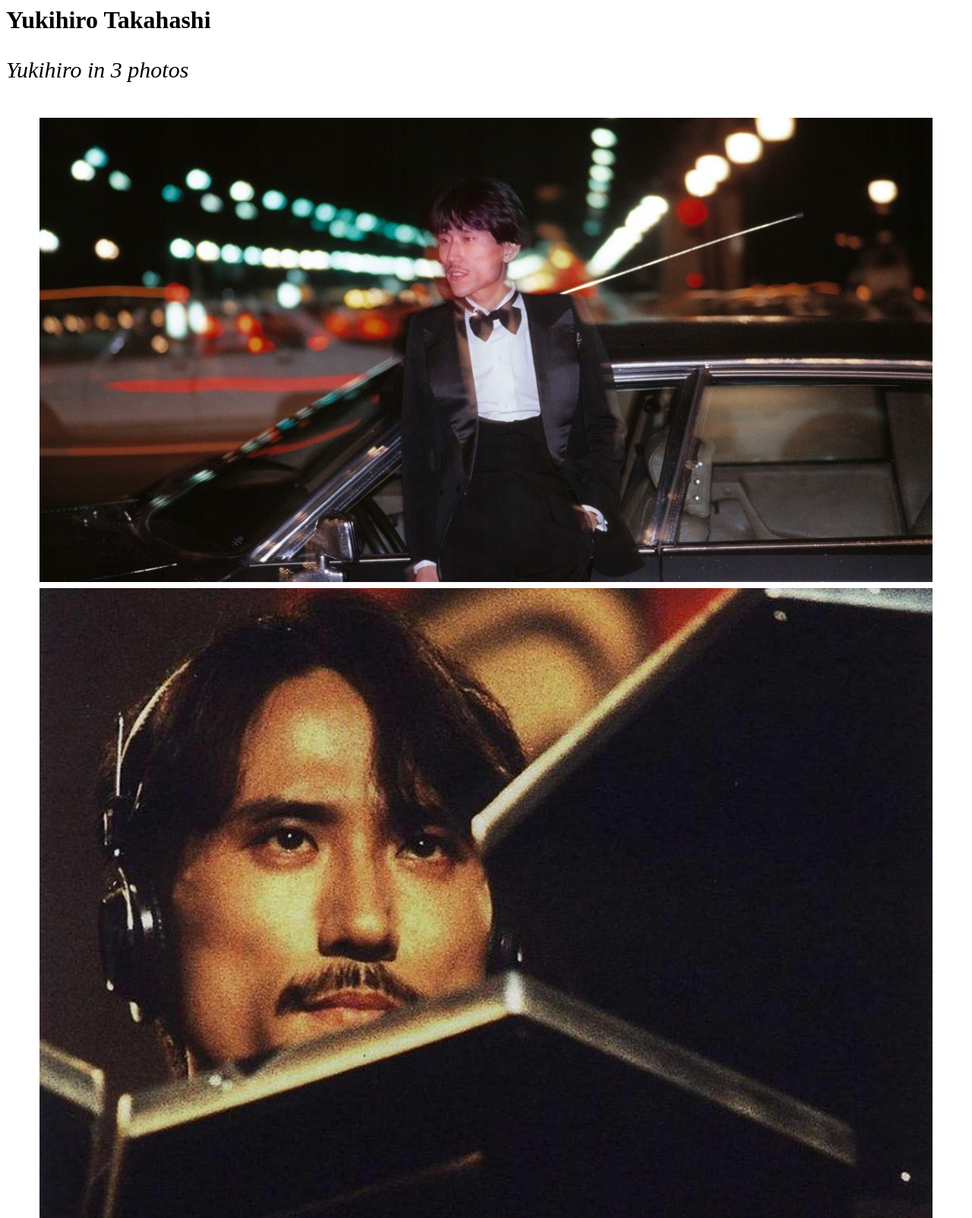
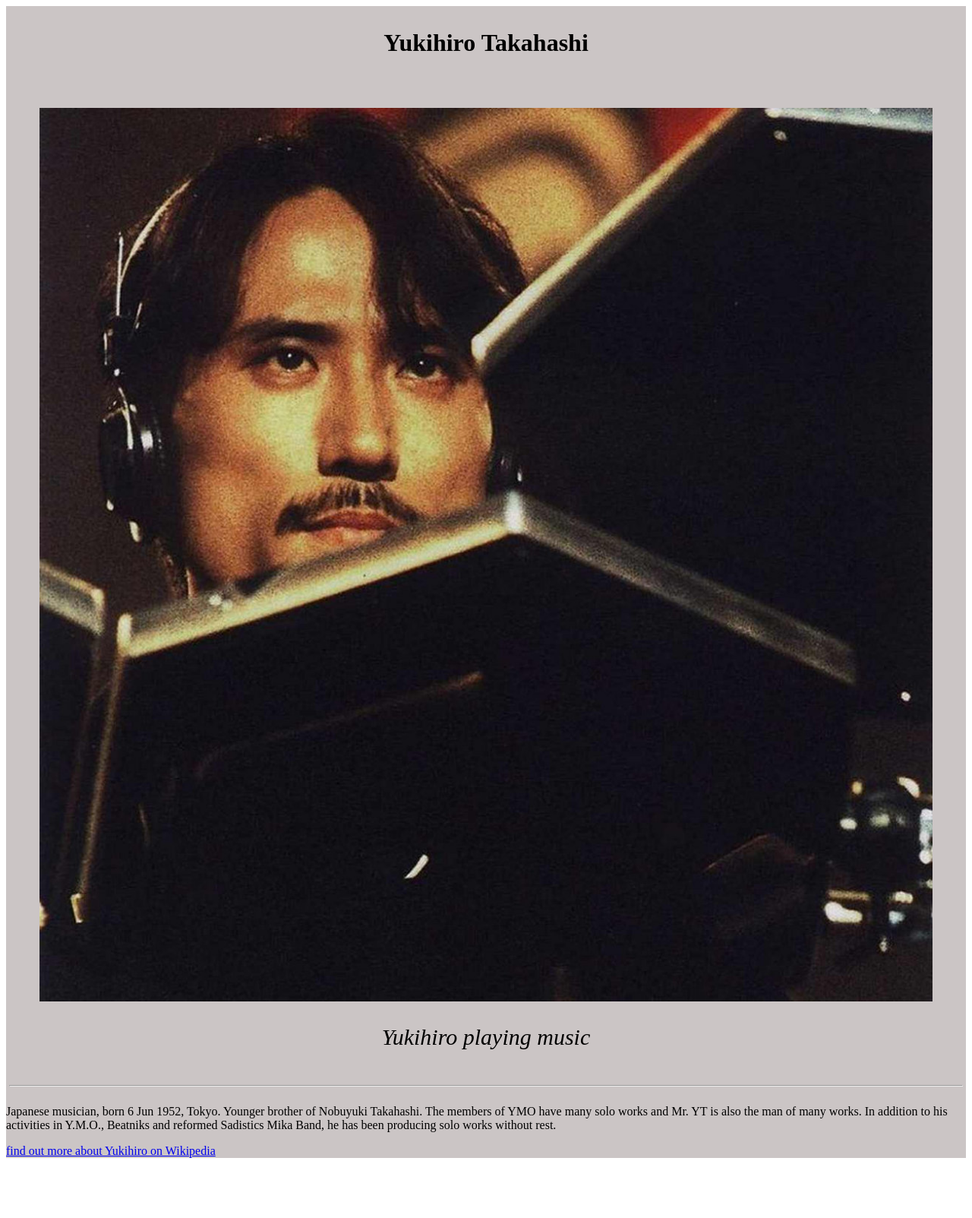
Before and after one commit to zenidith/yukihiro-takahashi-tribute-page, a plain HTML site: page index.html in a window 1280 px wide. Shown: the top 1603 px of the page at 76% size. After the commit the page ends 1532 px from the top, so only its background shows below. Drawn offline with Linux system fonts and the light colour scheme.

Commit message:
Change the background colour and added padding to the image caption and main

```diff
--- a/index.html
+++ b/index.html
@@ -7,23 +7,17 @@
     <div id="main">
 
       <h1 id="title">Yukihiro Takahashi</h1>
-      <p id="img-caption" class="center"><em>Yukihiro in 3 photos</em></p>
         <div class="row">
         <div class="column">
             <div class="column"></div>
             <figure id="img-div">
-                <figcaption id="img-caption"></figcaption>
-            <img src="images/yukihiro-car.jpeg" alt="Yukihiro Takahashi Portrait" id="image">
-            <img src="images/yukihiro-musician.jpeg" alt="">
-            <img src="images/yukihiro-older.jpeg" alt="">
-            </figure>
+            <img src="images/yukihiro-musician.jpeg" alt="Yukihiro Takahashi Portrait" id="image">
+            <figcaption id="img-caption"><em>Yukihiro playing music</em>
+            </figcaption>
+          </figure>
+          <hr>
             </div>
         </div>
-    <!-- <div class="column">
-        <img src="images/yukihiro-newspaper.jpeg" alt="Yukihiro Takahashi Portrait" id="image">
-        <img src="images/yukihiro-barbican.jpeg" alt="">
-        <img src="images/yukihiro-saravah.jpeg" alt="">
-    </div> -->
 
 
 
--- a/style.css
+++ b/style.css
@@ -37,3 +37,18 @@
   #img-caption {
       font-size: 30px;
   }
+
+  #title {
+    text-align: center;
+    padding: 30px 0px;
+
+  }
+
+  #img-caption {
+    text-align: center;
+    padding: 30px 0px;
+  }
+
+  #main {
+    background-color: rgb(203, 197, 197);
+  }
```
